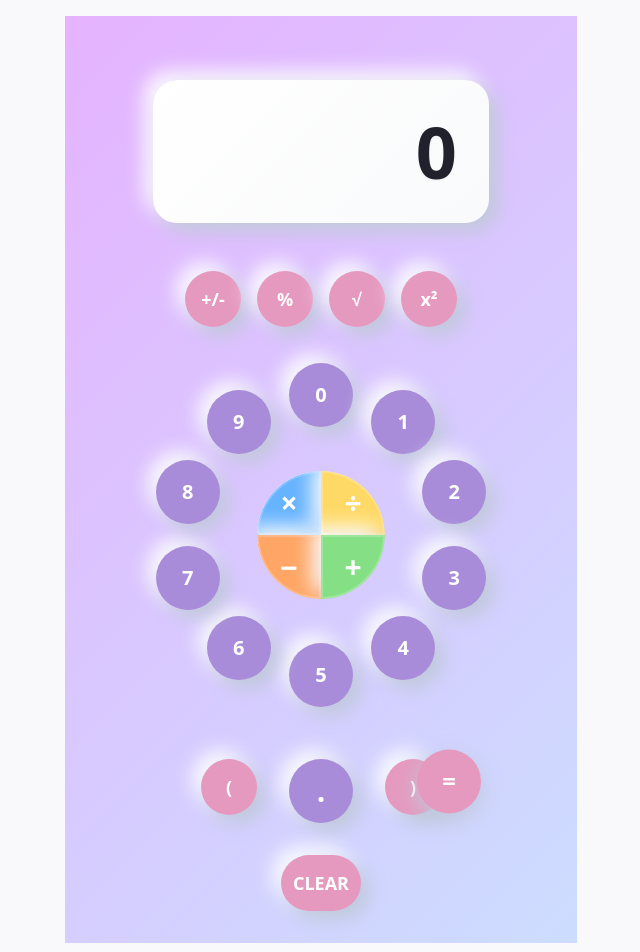
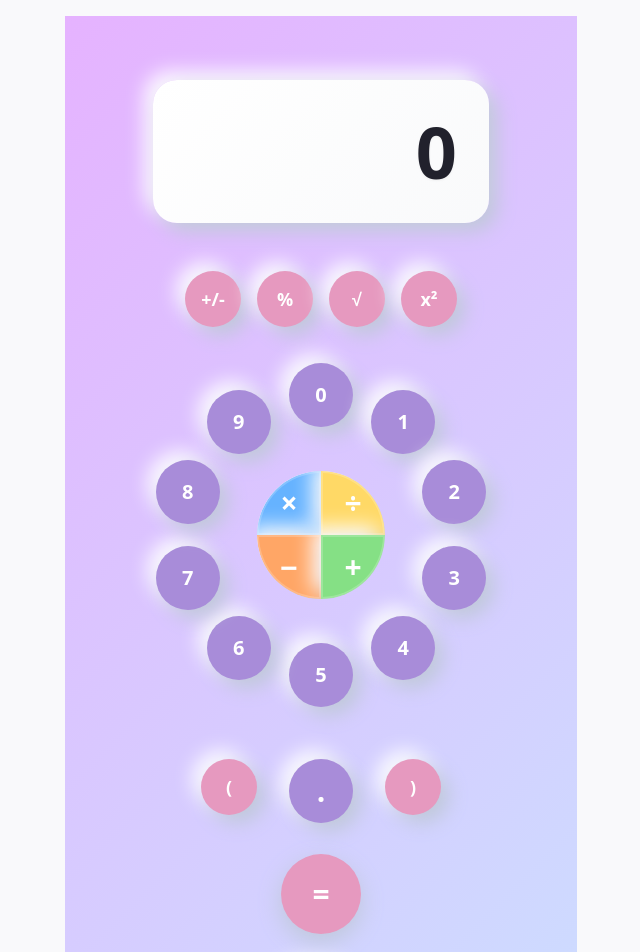
Before and after one commit to darvindev/quick-calc-apk, a React (Vite) app: page / in a window 1280 px wide. Shown: the top 952 px of the page, without its empty margins (319-959 px from the left). Built offline with nearby package versions, Linux system fonts and the light colour scheme.

Commit message:
Fix = button alignment
Adjust the position and style of the equals button to prevent overlap, center it horizontally, add margin, and emphasize its visual prominence.

```diff
--- a/src/components/Calculator.tsx
+++ b/src/components/Calculator.tsx
@@ -174,16 +174,16 @@ export default function Calculator({}: CalculatorProps) {
     );
   };
 
-  // Equals Button Component (Pink, Floating)
+  // Equals Button Component (Pink, Emphasized)
   const EqualsButton = () => (
     <Button
       onClick={handleEquals}
       className="
-        w-16 h-16 rounded-full text-white font-bold text-2xl
+        w-20 h-20 rounded-full text-white font-bold text-3xl
         transition-all duration-300 ease-out
         active:scale-95 hover:scale-110
         animate-float shadow-float
-        absolute right-8 bottom-32
+        mx-auto block
       "
       style={{
         backgroundColor: 'hsl(var(--calc-equals))',
@@ -327,6 +327,11 @@ export default function Calculator({}: CalculatorProps) {
           </FunctionButton>
         </div>
 
+        {/* Centered Equals Button with proper spacing */}
+        <div className="flex justify-center mb-8">
+          <EqualsButton />
+        </div>
+
         {/* Clear button at bottom */}
         <div className="flex justify-center">
           <FunctionButton onClick={clear} className="w-20 h-14">
@@ -334,9 +339,6 @@ export default function Calculator({}: CalculatorProps) {
           </FunctionButton>
         </div>
 
-        {/* Floating Equals Button */}
-        <EqualsButton />
-
       </div>
     </div>
   );
```
